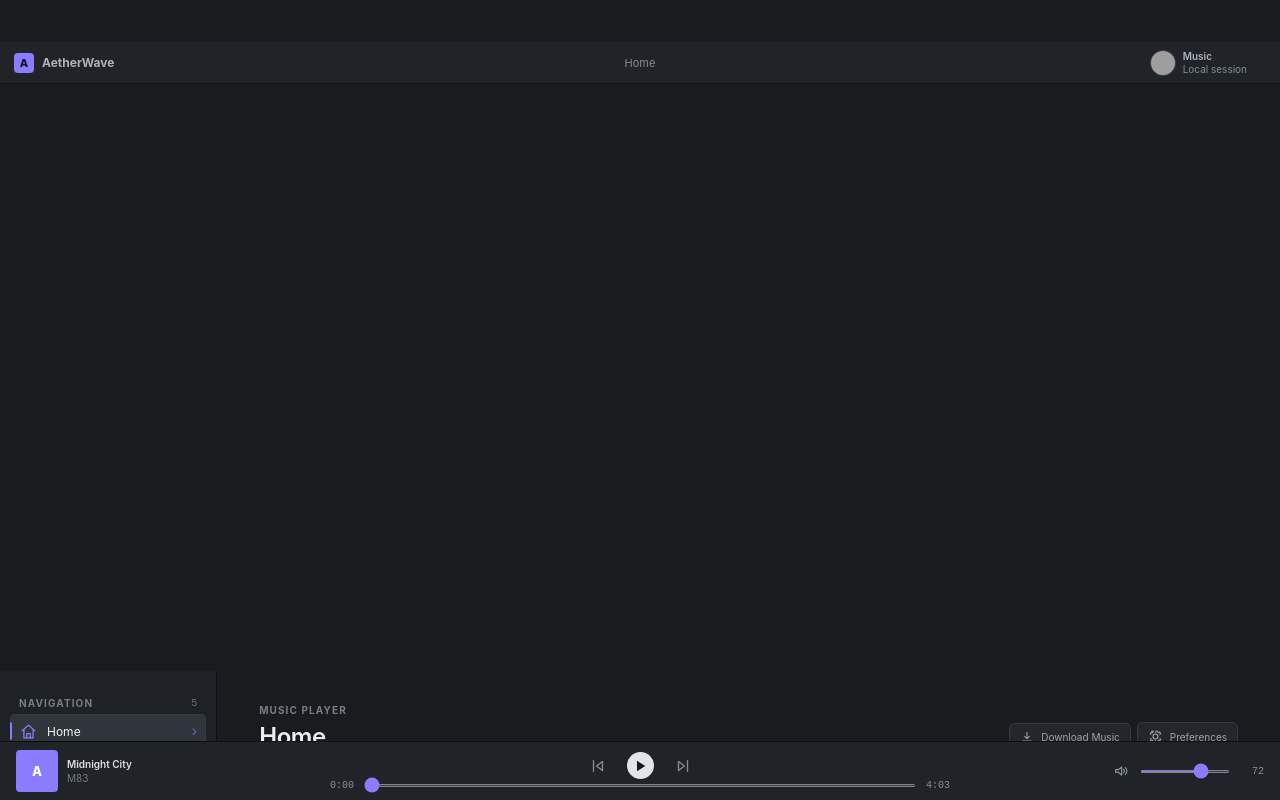
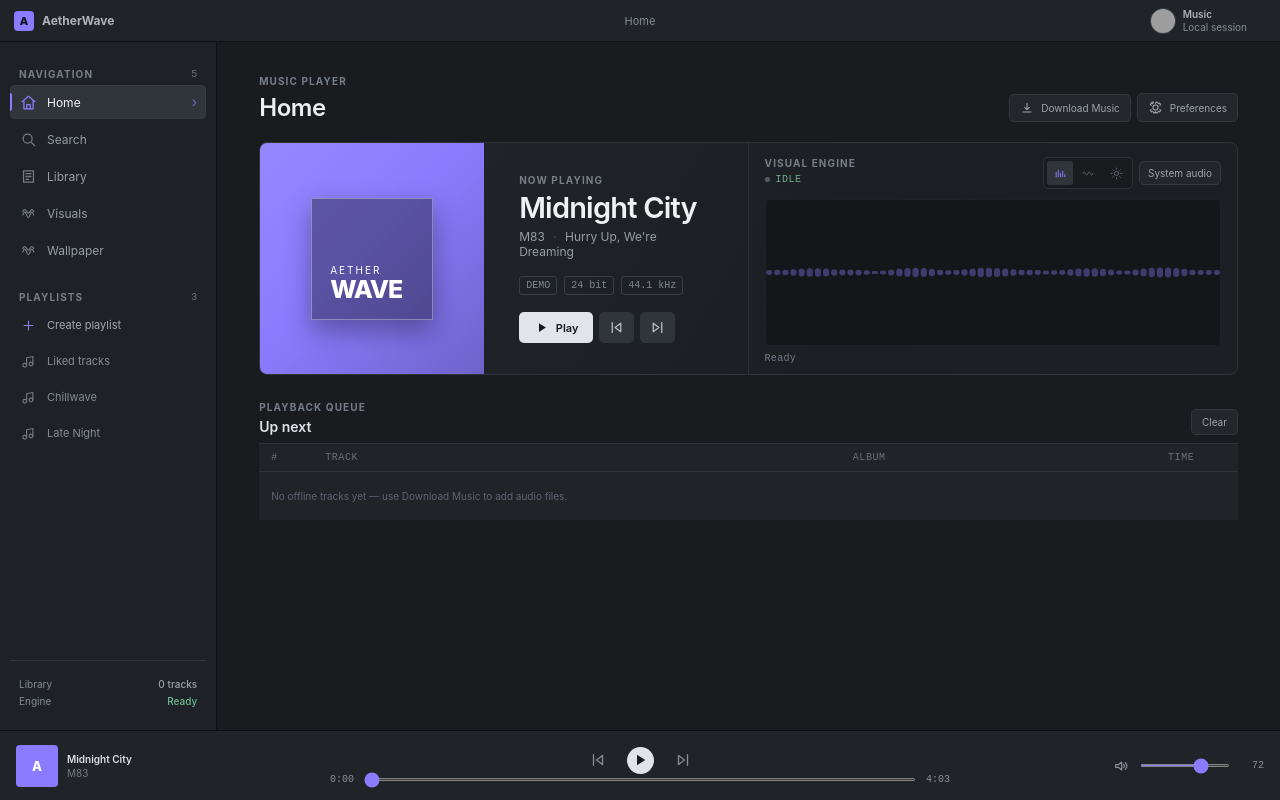
Before and after one commit to alyawiguna310-blip/AetherWave, a React (Vite) app: page / in a window 1280 px wide. Built offline with nearby package versions, Linux system fonts and the light colour scheme; grey boxes are pictures that could not be loaded.

Commit message:
Style the in-app wallpaper background layer

```diff
--- a/src/App.css
+++ b/src/App.css
@@ -500,3 +500,38 @@ input[type="range"] { height: 3px; accent-color: var(--accent); cursor: pointer;
   opacity: .6;
   cursor: wait;
 }
+
+
+
+/* ── In-app wallpaper background (never touches the Windows desktop) ── */
+.app { position: relative; isolation: isolate; }
+.app-wallpaper-background {
+  position: absolute;
+  z-index: 0;
+  inset: 42px 0 70px;
+  overflow: hidden;
+  pointer-events: none;
+  background: #191b1f;
+}
+.app-wallpaper-background > video,
+.app-wallpaper-background > img {
+  display: block;
+  width: 100%;
+  height: 100%;
+  object-fit: cover;
+}
+.app-wallpaper-shade {
+  position: absolute;
+  inset: 0;
+  background: linear-gradient(120deg, rgb(15 17 22 / 70%), rgb(15 17 22 / 52%));
+}
+.app > .titlebar,
+.app > .layout,
+.app > .player {
+  position: relative;
+  z-index: 1;
+}
+.app > .layout,
+.app > .layout > .content {
+  background: transparent;
+}
```
